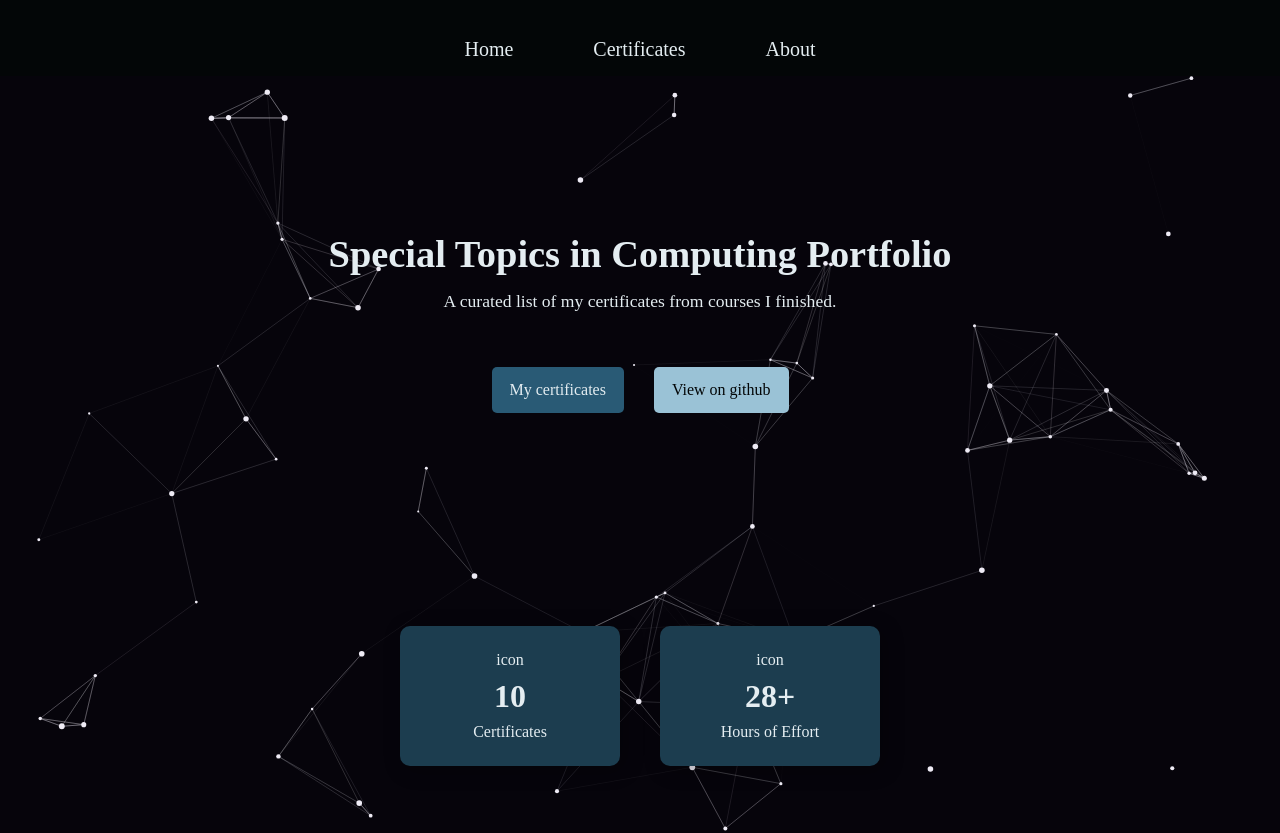
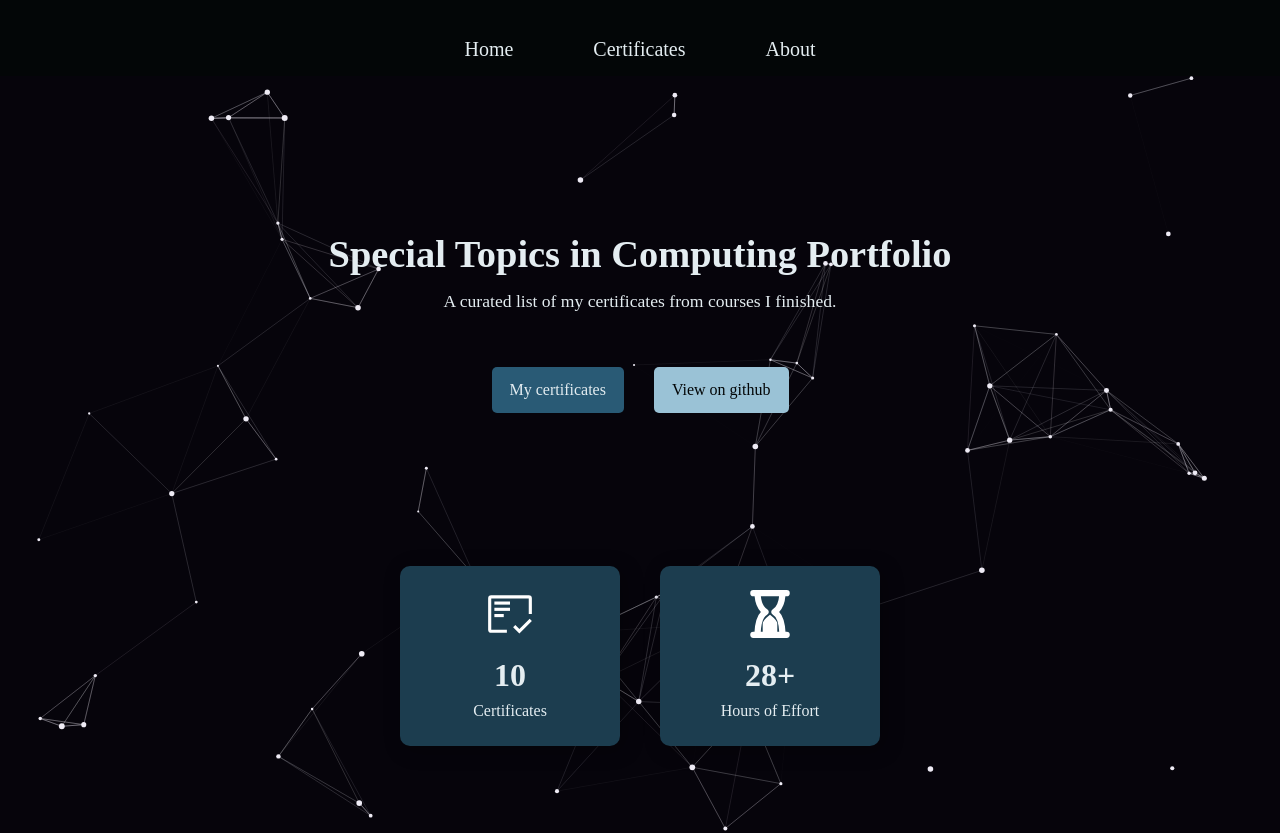
Before and after one commit to frrst-ian/stc-portfolio, a React (Vite) app: page / in a window 1280 px wide. Shown: the top 833 px of the page. Built offline with nearby package versions, Linux system fonts and the light colour scheme; a web font is replaced by a local one.

Commit message:
chore: complete icon attributions

```diff
--- a/src/pages/HomePage.css
+++ b/src/pages/HomePage.css
@@ -51,14 +51,14 @@ button.btn {
   display: flex;
   gap: 40px;
   text-align: center;
-  margin-top: 200px;
+  margin-top: 140px;
+  min-height: 140px;
 }
 
 .card {
   border: 2px solid transparent;
-  padding: 12px;
   min-width: 220px;
-  height: 140px;
+  height: 180px;
   position: relative;
   background-color: hsl(201, 48%, 21%);
   padding: 1em;
@@ -71,6 +71,11 @@ button.btn {
   flex-direction: column;
   align-items: center;
   justify-content: center;
+}
+
+img.card-icon {
+  height: 50px;
+  margin-bottom: 12px;
 }
 
 .middle > h2 {
--- a/src/pages/HomePage.jsx
+++ b/src/pages/HomePage.jsx
@@ -31,12 +31,20 @@ export const HomePage = () => {
 
         <div className="cards">
           <div className="card">
-            <p>icon</p>
+            <img
+              src="src/assets/icons/certificate-check-svgrepo-com.svg"
+              alt="Certificate Icon"
+              className="card-icon"
+            />
             <p className="text big">10</p>
             <p className="text small">Certificates</p>
           </div>
           <div className="card">
-            <p>icon</p>
+            <img
+              src="src/assets/icons/time-sand-svgrepo-com.svg"
+              alt="Time Sand Icon"
+              className="card-icon"
+            />
             <p className="text big">28+</p>
             <p className="text small">Hours of Effort</p>
           </div>
```
Also changed, not shown: src/assets/icons/certificate-check-svgrepo-com.svg (added), src/assets/icons/time-sand-svgrepo-com.svg (added), src/licenses/Apache.txt (added), src/licenses/GNU.txt (added), src/licenses/Logo.txt (added), src/licenses/MIT.txt (added), src/licenses/MPL.txt (added), src/licenses/gnu.txt (deleted), src/licenses/license.md, src/licenses/mit.txt (deleted), src/licenses/mpl.txt (deleted).
